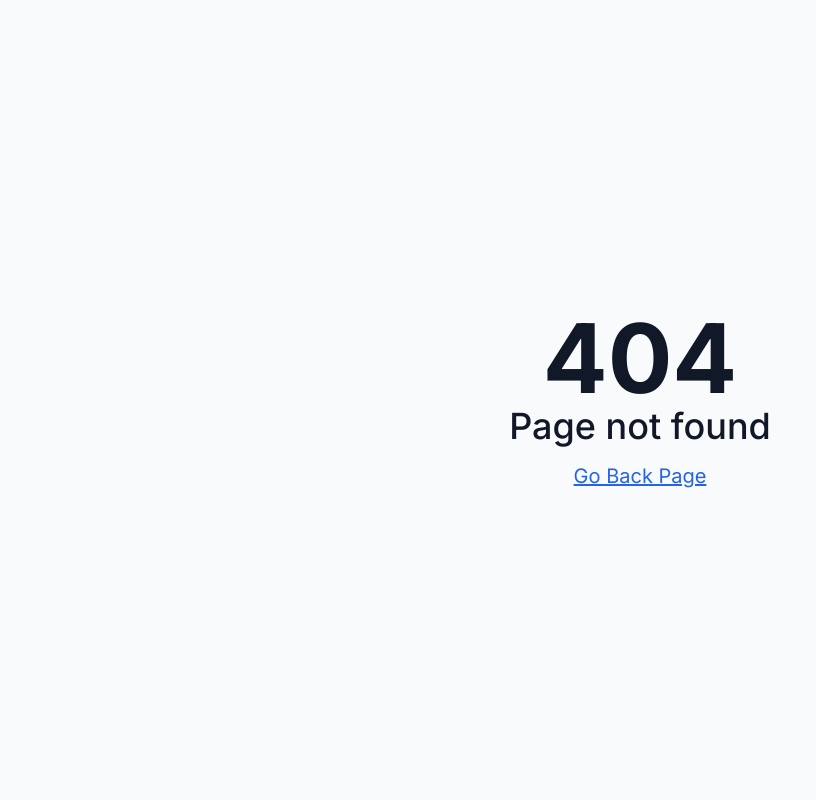
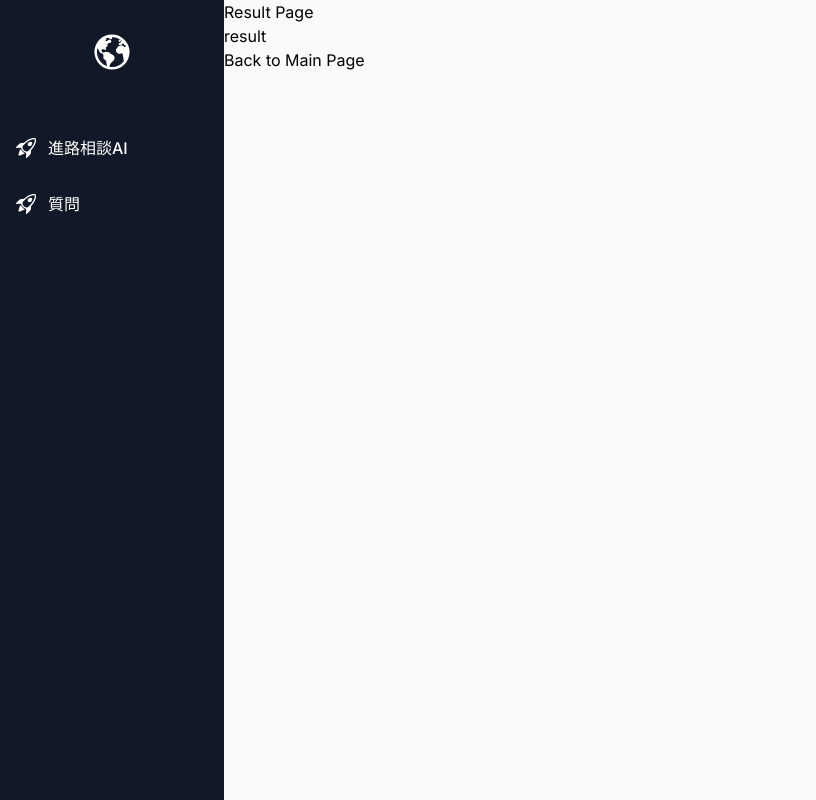
Before and after one commit to SatakeYusuke19920527/academic-counseling-ai, a Next.js app: page /result in a window 1280 px wide. Before the commit this address had no page. Shown: the whole page, without its empty margins (0-816 px from the left). Built offline with nearby package versions, Linux system fonts and the light colour scheme.

Commit message:
add result.tsx

```diff
--- a/src/app/(main)/page.tsx
+++ b/src/app/(main)/page.tsx
@@ -25,6 +25,8 @@ import Box from "@mui/material/Box";
 import FormControlLabel from "@mui/material/FormControlLabel";
 import Radio from "@mui/material/Radio";
 import RadioGroup from "@mui/material/RadioGroup";
+import Link from "next/link";
+
 
 export default function questionMain2() {
       const [selectedValue, setSelectedValue] = useState("female");
@@ -47,6 +49,7 @@ export default function questionMain2() {
       });
 
       return (
+        <div>
         <Box
           sx={{
             width: "100%",
@@ -85,6 +88,8 @@ export default function questionMain2() {
           </RadioGroup>
           </Stack>
         </Box>
+        <Link href="/result">Go to Result Page</Link>
+        </div>
       );
     };
 
--- /dev/null
+++ b/src/app/(main)/result/page.tsx
@@ -0,0 +1,13 @@
+import Link from 'next/link';
+
+const ResultPage = () => {
+  return (
+    <div>
+      <h2>Result Page</h2>
+      <p>result</p>
+      <Link href="/">Back to Main Page</Link>
+    </div>
+  );
+};
+
+export default ResultPage;
--- a/src/app/pages/result.tsx
+++ /dev/null
@@ -1,9 +0,0 @@
-
-
-function Result(){
-    return(
-        <div>
-            <h1>結果ページ</h1>
-        </div>
-    )
-}
```
Also changed, not shown: src/app/(main)/layout.tsx (line endings or trailing spaces).
